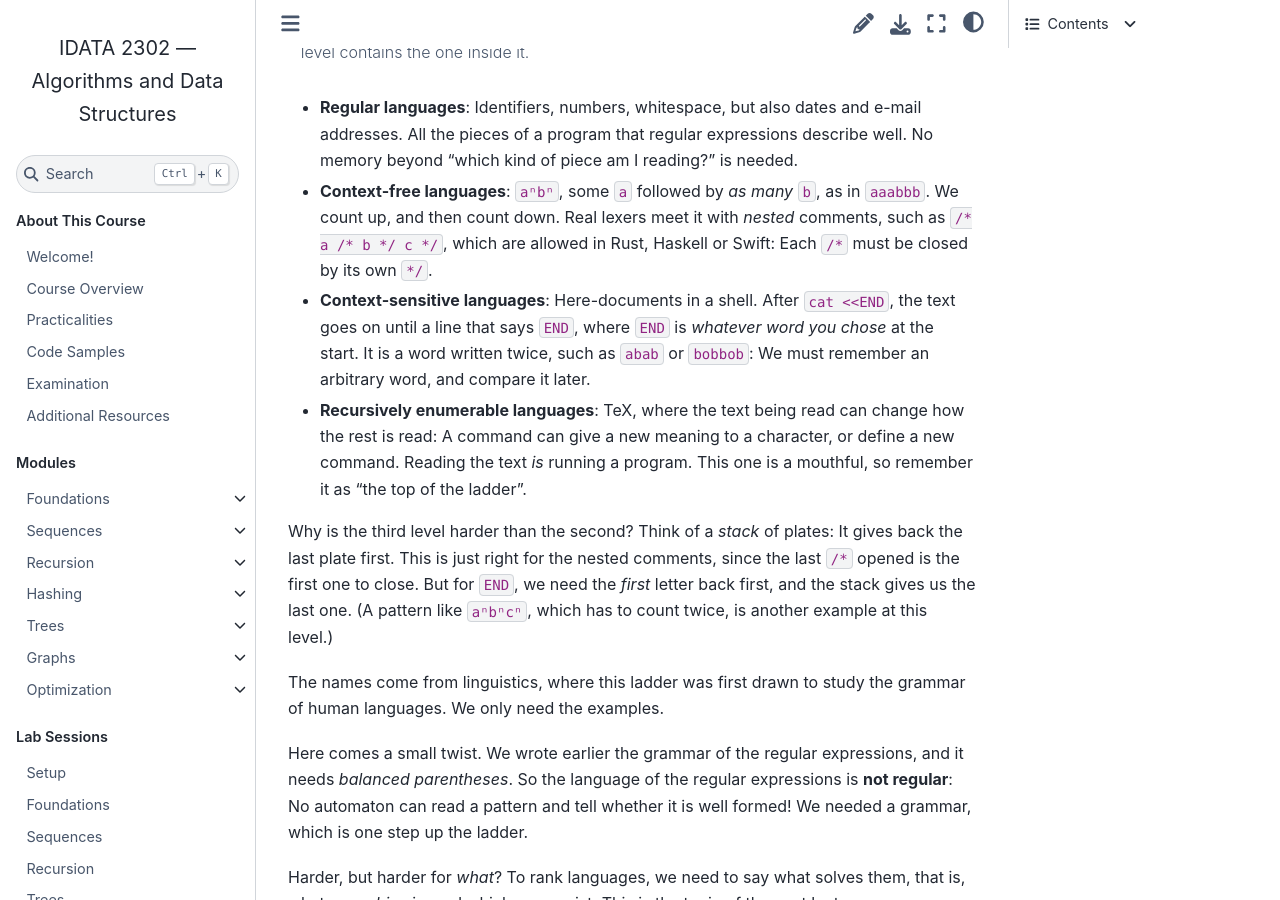
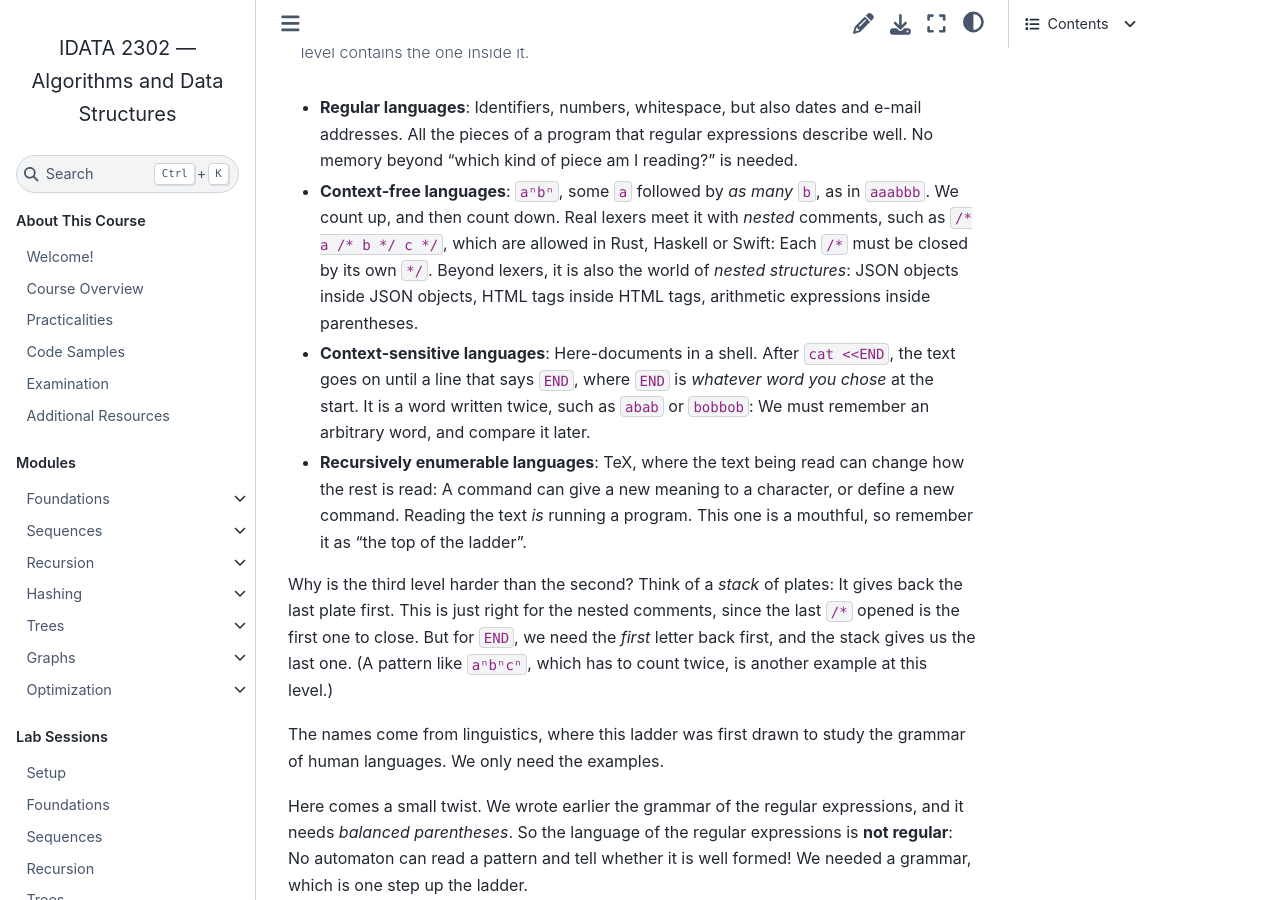
Before and after one commit to fchauvel/ntnu-idata2302-website, a Sphinx documentation site: the page built from source/theory/regex/index.rst, in a window 1280 px wide and 900 px high, scrolled down 9992 px. Built offline with Sphinx 7.4.7 and the Sphinx Book theme 1.1.4, drawn with Linux system fonts in a browser that asks for light colours.

Commit message:
content: bring JSON and HTML back among the context-free examples
Co-Authored-By: Claude Sonnet 5.5 <noreply@anthropic.com>

```diff
--- a/source/theory/regex/index.rst
+++ b/source/theory/regex/index.rst
@@ -758,6 +758,9 @@ ladder, with an example at each level.
   lexers meet it with *nested* comments, such as ``/* a /* b */ c */``,
   which are allowed in Rust, Haskell or Swift: Each ``/*`` must be closed
   by its own ``*/``.
+  Beyond lexers, it is also the world of *nested structures*: JSON
+  objects inside JSON objects, HTML tags inside HTML tags, arithmetic
+  expressions inside parentheses.
 - **Context-sensitive languages**: Here-documents in a shell. After
   ``cat <<END``, the text goes on until a line that says ``END``, where
   ``END`` is *whatever word you chose* at the start. It is a word written
```
Also changed, not shown: source/theory/regex/_static/images/hierarchy.svg.
